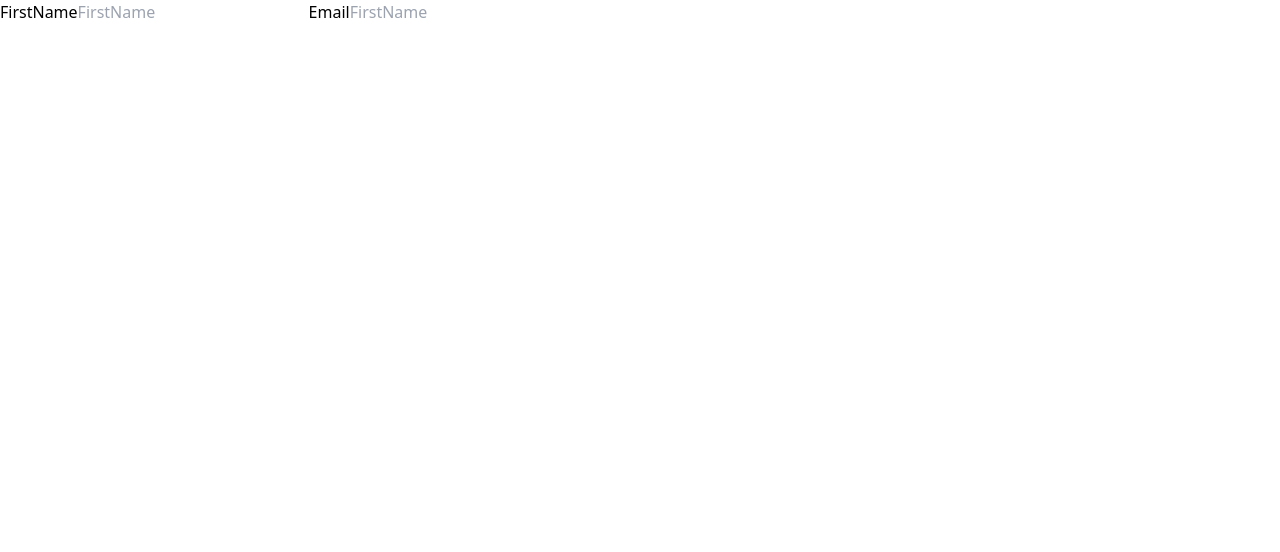
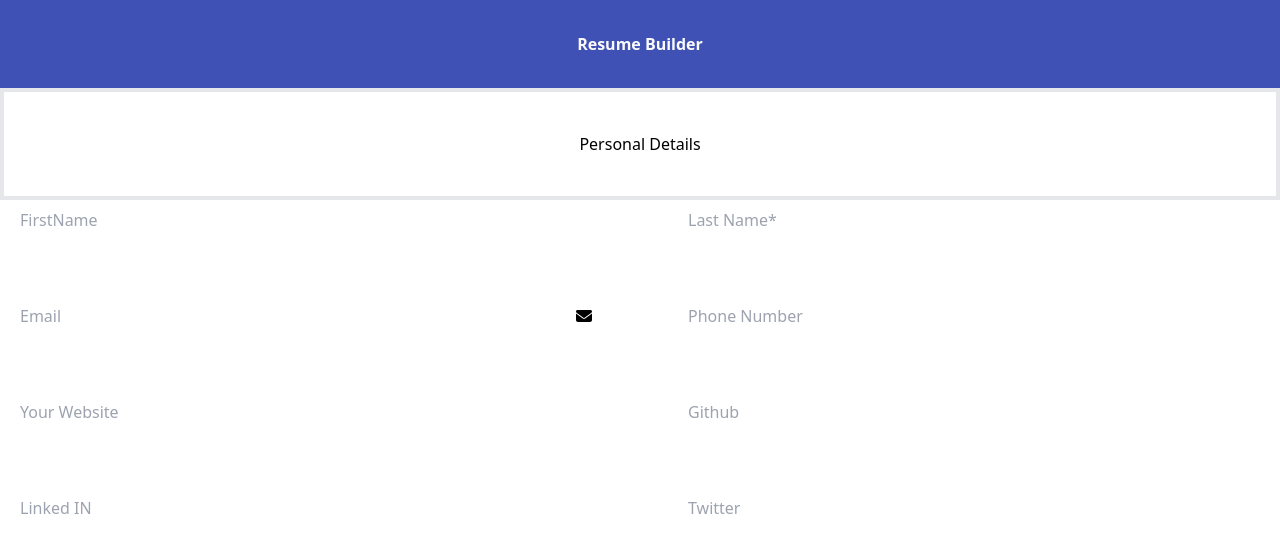
Before and after one commit to aakashjangra/resume-builder, a React (Vite) app: page / in a window 1280 px wide. Shown: the top 552 px of the page. Built offline with nearby package versions, Linux system fonts and the light colour scheme.

Commit message:
form-personal-info-input

```diff
--- a/package.json
+++ b/package.json
@@ -10,6 +10,11 @@
     "preview": "vite preview"
   },
   "dependencies": {
+    "@fortawesome/fontawesome-svg-core": "^6.5.1",
+    "@fortawesome/free-brands-svg-icons": "^6.5.1",
+    "@fortawesome/free-regular-svg-icons": "^6.5.1",
+    "@fortawesome/free-solid-svg-icons": "^6.5.1",
+    "@fortawesome/react-fontawesome": "^0.2.0",
     "react": "^18.2.0",
     "react-dom": "^18.2.0",
     "react-router-dom": "^6.22.0"
--- a/src/App.jsx
+++ b/src/App.jsx
@@ -1,5 +1,5 @@
 import './App.css'
-import Form from './components/Form/Form'
+import Form from './components/Form/Form2'
 
 
 import React from 'react'
--- a/src/components/Form/Form.jsx
+++ /dev/null
@@ -1,14 +0,0 @@
-
-
-const Form = () => {
-  return (
-    <div>
-    <label htmlFor="Firstname">FirstName</label>
-    <input type="text" name="Firstname" placeholder="FirstName" id="FirstName"   />
-    <label htmlFor="Firstname">Email</label>
-    <input type="text" name="Firstname" placeholder="FirstName" id="FirstName"   />
-    </div>
-  )
-}
-
-export default Form
--- /dev/null
+++ b/src/components/Form/Form2.jsx
@@ -0,0 +1,28 @@
+import { FontAwesomeIcon } from '@fortawesome/react-fontawesome'
+import { faEnvelope } from '@fortawesome/free-solid-svg-icons'
+
+const Form = () => {
+  return (
+    <div>
+    <h1 className="font-bold p-8 bg-blue text-neutral-50 text-center">Resume Builder</h1>
+    <div >
+    <h2 className="flex justify-center px-28 py-10 border-4">Personal Details</h2>
+    <div className="flex  flex-col grid justify-center grid-cols-2 gap-14">
+    <input className="px-5 py-2" type="text" name="Your Website" placeholder="FirstName" id="FirstName"   />
+    <input className="px-5 py-2" type="text" name="Last Name*" placeholder="Last Name*" id="Last Name*"   />
+    <div className='relative'>
+    <input className="px-5 py-2 w-full" type="text" name="Email" placeholder="Email" id="Email"/>
+    <FontAwesomeIcon className='absolute right-5 top-3' icon={faEnvelope} />
+    </div>
+    <input className="px-5 py-2" type="text" name="Phone Number" placeholder="Phone Number" id="Phone Number"   />
+    <input className="px-5 py-2" type="text" name="Your Website" placeholder="Your Website" id="Your Website"   />
+    <input className="px-5 py-2" type="text" name="Github" placeholder="Github" id="Github"   />
+    <input className="px-5 py-2" type="text" name="Linked In" placeholder="Linked IN" id="Linked IN"   />
+    <input className="px-5 py-2" type="text" name="Twitter" placeholder="Twitter" id="Twitter"   />
+    </div>
+    </div>
+    </div>
+  )
+}
+
+export default Form
--- a/tailwind.config.js
+++ b/tailwind.config.js
@@ -7,7 +7,8 @@ export default {
   theme: {
     extend: {
       colors: {
-        red: "#ab0f1b"
+        red: "#ab0f1b",
+        blue: "#3f51b5"
       }
     },
   },
```
Also changed, not shown: 1 other file (tests, documents, lock files or other folders).
